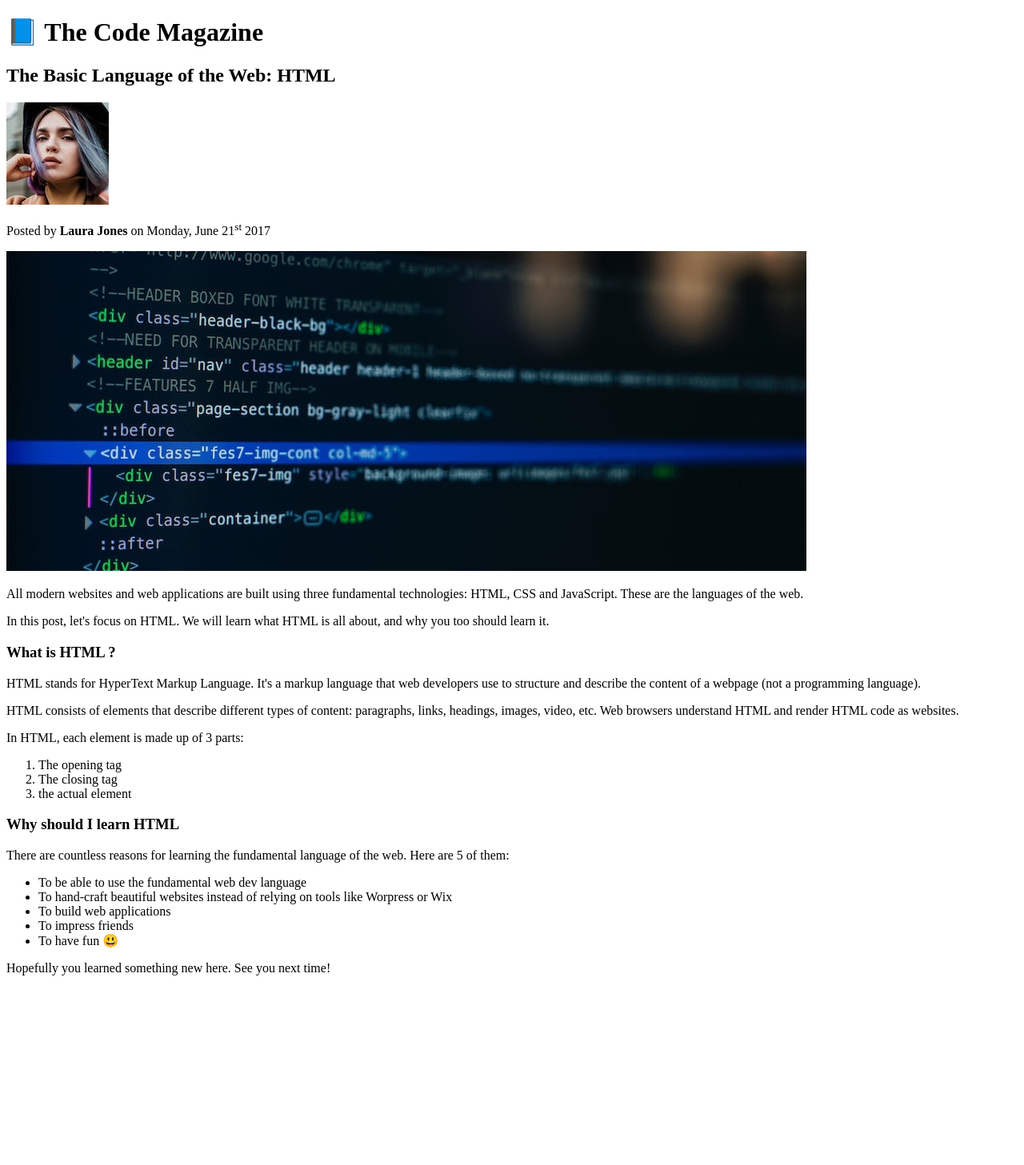
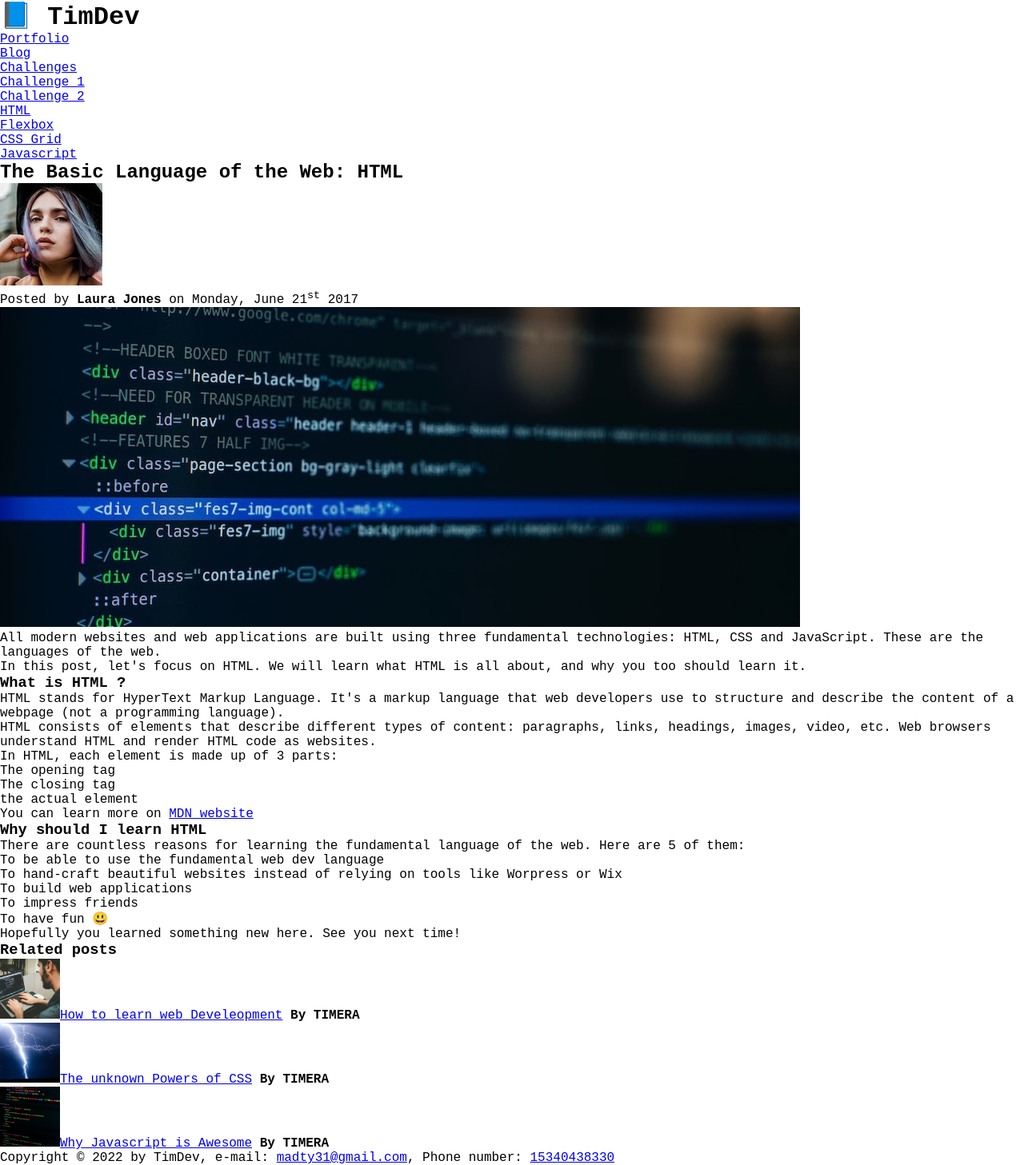
Before and after one commit to timzo31/html_css, a plain HTML site: page index.html in a window 1280 px wide. Shown: the whole page at 80% size. Before the commit the page ends 1236 px from the top, so only its background shows below. Drawn offline with Linux system fonts and the light colour scheme.

Commit message:
End of section 2, HTML Fundamentals.

```diff
--- a/css/style.scss
+++ b/css/style.scss
@@ -0,0 +1,20 @@
+
+@import "base/base";
+@import "base/utilities";
+
+//@import "";
+@import "components/article";
+//
+
+
+@import "abstracts/fonctions";
+@import "abstracts/mixins";
+@import "abstracts/variables";
+
+@import "pages/home";
+@import "pages/blog";
+@import "pages/challenge-1";
+@import "pages/challenge-2";
+@import "pages/javascript";
+@import "pages/portfolio";
+//@import "pages/";
--- a/index.html
+++ b/index.html
@@ -11,13 +11,30 @@
     <title>HTML-CSS Basics</title>
   </head>
   <body>
-    <div class="container">
+
     <header>
-        <h1>📘 The Code Magazine</h1>
+      <h1>📘 TimDev</h1>
+      <nav>
+        <ul>
+          <li><a href="pages/portfolio.html">Portfolio</a></li>
+          <li><a href="pages/blog.html">Blog</a></li>
+          <li><a href="pages/challenges/index.html">Challenges</a>
+          <ul>
+            <li><a href="pages/challenges/challenge-1.html">Challenge 1</a></li>
+
+            <li><a href="pages/challenges/challenge-2.html">Challenge 2</a></li>
+          </ul>
+          </li>
+          <li><a href="pages/html.html">HTML</a></li>
+          <li><a href="pages/flexbox.html">Flexbox</a></li>
+          <li><a href="pages/css-grid.html">CSS Grid</a></li>
+          <li><a href="pages/javascript.html">Javascript</a></li>
+        </ul>
+      </nav>
     </header>
 
-      <section>
-        <div>
+    <article>
+      <header>
         <h2>The Basic Language of the Web: HTML</h2>
         <img src="img/laura-jones.jpg" alt="Laura-Jones" />
         <p>
@@ -28,7 +45,8 @@
         </p>
 
         <img src="img/post-img.jpg" alt="Posted image" />
-
+      </header>
+      <div class="content">
         <p>
           All modern websites and web applications are built using three
           fundamental technologies: HTML, CSS and JavaScript. These are the
@@ -39,7 +57,7 @@
           about, and why you too should learn it.
         </p>
       </div>
-      </section>
+
       <div>
         <h3>What is HTML ?</h3>
         <p>
@@ -60,6 +78,13 @@
           <li>The closing tag</li>
           <li>the actual element</li>
         </ol>
+
+        <p>
+          You can learn more on
+          <a href="https://developer.mozilla.org/fr/" target="_blank"
+            >MDN website</a
+          >
+        </p>
       </div>
 
       <div>
@@ -81,10 +106,20 @@
 
         <p>Hopefully you learned something new here. See you next time!</p>
       </div>
+    </section>
 
-      <footer></footer>
-    </div>
+    <aside>
+      <h3>Related posts</h3>
+      <ul>
+        <li><a href="#"><img src="img/related-1.jpg" alt="Related-1" width="75px" height="75px">How to learn web Develeopment</a> <strong>By TIMERA</strong></li>
+        <li><a href="#"><img src="img/related-2.jpg" alt="related-2" width="75px" height="75px">The unknown Powers of CSS</a> <strong>By TIMERA</strong></li>
+        <li><a href="#"><img src="img/related-3.jpg" alt="Related-3" width="75px" height="75px">Why Javascript is Awesome</a> <strong>By TIMERA</strong></li>
+      </ul>
+    </aside>
 
+    <footer>
+      Copyright &copy; 2022 by TimDev, e-mail: <a href="mailto:madty31@gmail.com" target="_blank" >madty31@gmail.com</a>, Phone number: <a href="tel:15340438330" target="_blank" >15340438330</a>
+    </footer>
     <script defer src="js/script.js"></script>
   </body>
 </html>
```
Also changed, not shown: pages/challenges/challenge-2.html (added, +42 -0 lines), css/components/_article.scss (added), css/pages/_blog.scss (added), css/pages/_challenge-1.scss (added), css/pages/_challenge-2.scss (added), css/pages/_home.scss (added), css/pages/_javascript.scss (added), css/pages/_portfolio.scss (added), css/style.css, pages/blog.html (added), pages/challenges/challenge-1.html (added), pages/challenges/index.html (added), pages/css-grid.html (added), pages/flexbox.html (added), 3 more files, 1 other file. Lines whose indentation alone changed are shown as unchanged.
